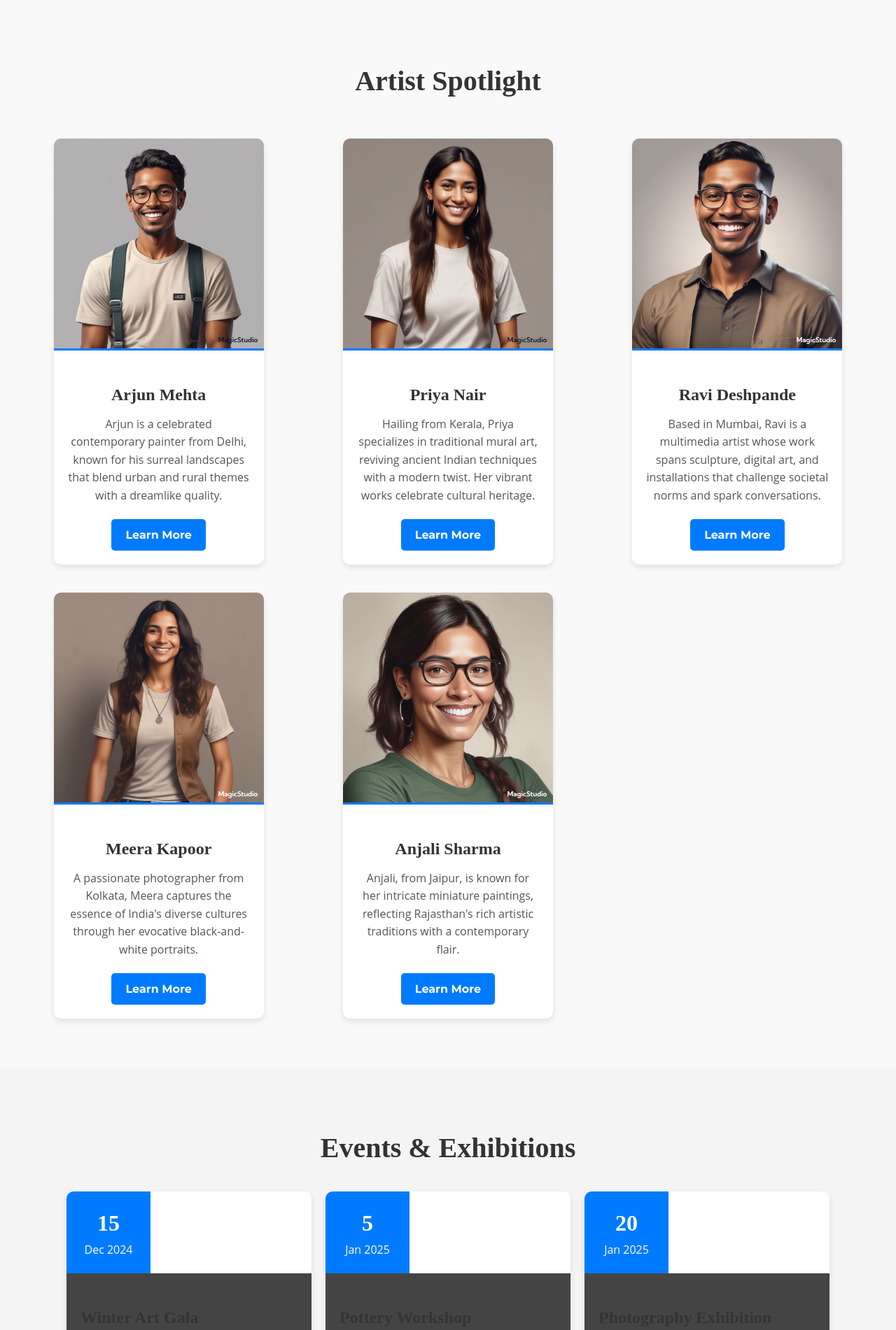
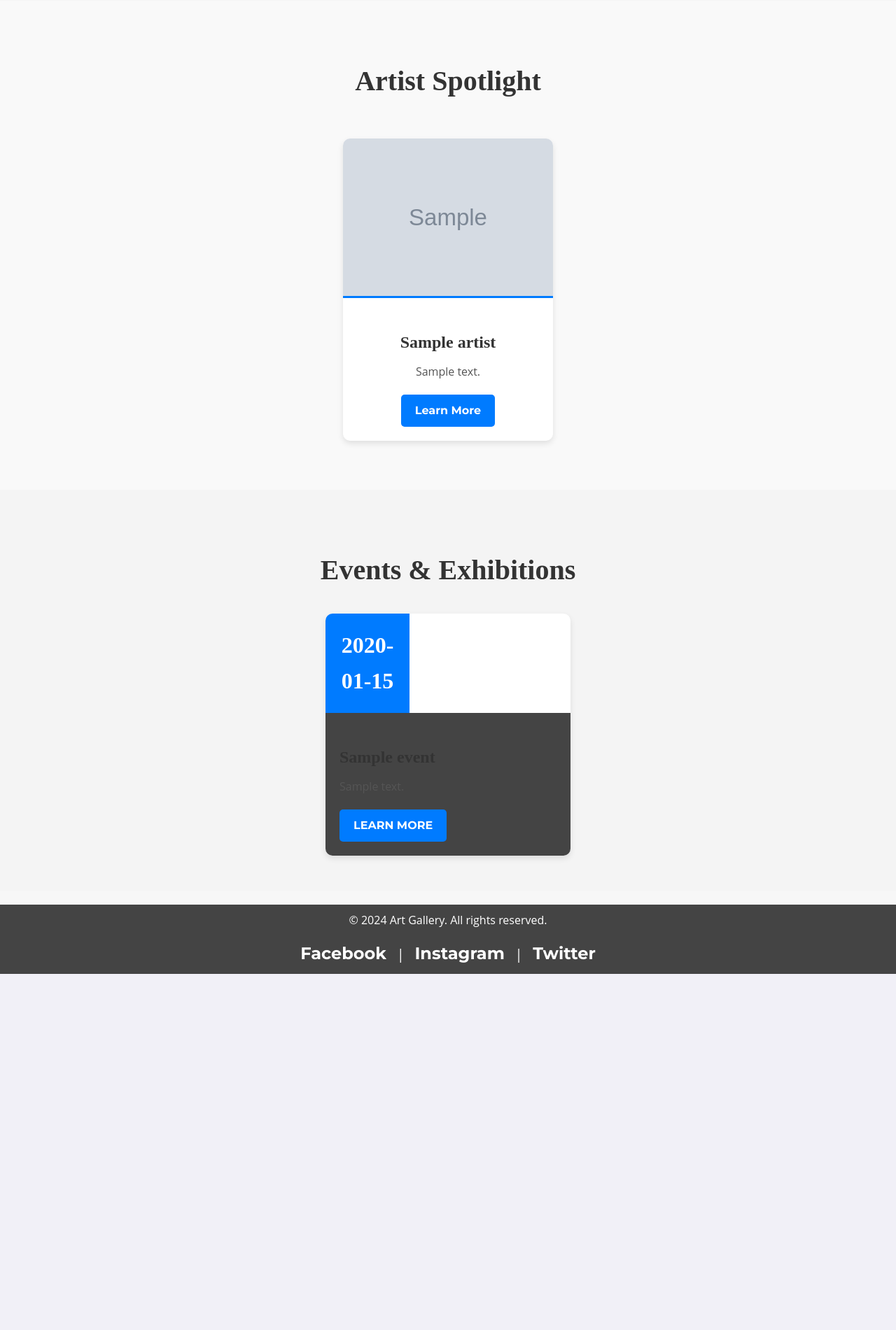
Before and after one commit to susanna199/art_gallery, a Flask app: page /home in a window 1280 px wide. Shown: the part 1464-3365 px from the top of the page at 70% size. After the commit the page ends 2856 px from the top, so only its background shows below. Run offline with Flask 3, Linux system fonts and the light colour scheme; data comes from the database, SQL or seed files in the repository; tables that the repository leaves empty hold one stand-in row (values such as "Sample post"); grey boxes marked "Sample" are stand-in pictures; some libraries are stand-ins or nearby versions.

Commit message:
homepage modified

```diff
--- a/server.py
+++ b/server.py
@@ -19,9 +19,19 @@ def home():
     cursor1.execute("Select * from mydb2.artwork limit 4")
     artworks = cursor1.fetchall()
 
+    cursor2 = dbconn.cursor()
 
-    print(artworks)
-    return render_template('index3.html', artworks=artworks)
+    id = request.args.get('id', default=1, type=int)
+    cursor2.execute("Select * from mydb2.artists limit 5")
+    artists = cursor2.fetchall()
+
+    cursor3 = dbconn.cursor()
+
+    id = request.args.get('id', default=1, type=int)
+    cursor3.execute("Select * from mydb2.events limit 3")
+    events= cursor3.fetchall()
+
+    return render_template('index3.html', artists=artists, artworks=artworks, events=events)
 
 @app.route("/about")
 def about():
@@ -99,15 +109,14 @@ def artwork():
 def events():
     dbconn=mysql.connection
     cursor1=dbconn.cursor()
-    cursor1.execute("SELECT * FROM events")
+    cursor1.execute("SELECT * FROM events WHERE event_date BETWEEN CURRENT_DATE() AND '2025-01-30' LIMIT 3")
     results1=cursor1.fetchall()
-    print(results1)
     cursor1.close()
-    # cursor2=dbconn.cursor()
-    # cursor2.execute("SELECT * FROM events")
-    # results2=cursor2.fetchall()
-    # cursor2.close()
-    return render_template("events.html", results1=results1)
+    cursor2=dbconn.cursor()
+    cursor2.execute("SELECT * FROM events WHERE event_date>'2025-01-30' LIMIT 3")
+    results2=cursor2.fetchall()
+    cursor2.close()
+    return render_template("events.html", results1=results1, results2=results2)
 
 @app.route("/artists")
 def artists():
--- a/templates/index3.html
+++ b/templates/index3.html
@@ -491,11 +491,6 @@
         <img src="/static/images/bg.jfif" alt="Art Banner" style="width:100%; height:650px;">
     </section>
 
-    <!-- About Section -->
-    <section id="about">
-        <a href="/about" target="_blank"><h2>About Us</h2></a>
-        <p>Welcome to Art Haven - a contemporary art gallery that showcases innovative artwork from both emerging and established artists. We believe art is a powerful catalyst for dialogue, introspection, and change, and our mission is to foster a deeper connection between art and its audience.</p>
-    </section>
 
     <!-- Gallery Highlights -->
     <section class="gallery-highlights">
@@ -503,7 +498,7 @@
         <div class="gallery-grid">
             {% for artwork in artworks %}
             <div class="gallery-item">
-                <a href="/artwork/{{ artwork[0] }}">  <!-- Assuming artwork[0] is the ID -->
+                <a href="/artwork">  <!-- Assuming artwork[0] is the ID -->
                     <img src="{{ artwork[3] }}" class="artwork_image" alt="{{ artwork[2] }}">
                 </a>
             </div>
@@ -511,72 +506,28 @@
         </div> <!-- Closing the gallery-grid div -->
     </section>
 
-
+    <!-- About Section -->
+    <section id="about">
+        <a href="/about" target="_blank"><h2>About Us</h2></a>
+        <p>Welcome to Art Haven - a contemporary art gallery that showcases innovative artwork from both emerging and established artists. We believe art is a powerful catalyst for dialogue, introspection, and change, and our mission is to foster a deeper connection between art and its audience.</p>
+    </section>
 
     <!-- Artist Spotlight Section -->
 <section class="artist-spotlight">
     <h2>Artist Spotlight</h2>
     <div class="spotlight-grid">
-        <!-- Artist 1 -->
+        {% for artist in artists %}
         <div class="spotlight-card">
             <div class="spotlight-image">
-                <img src="/static/images/magicstudio-art (5).jpg" alt="Arjun Mehta">
+                <img src="{{artist[4]}}" alt="{{artist[1]}}">
             </div>
             <div class="spotlight-details">
-                <h3>Arjun Mehta</h3>
-                <p>Arjun is a celebrated contemporary painter from Delhi, known for his surreal landscapes that blend urban and rural themes with a dreamlike quality.</p>
+                <h3>{{artist[1]}}</h3>
+                <p>{{artist[3]}}</p>
                 <a href="/artists" class="btn">Learn More</a>
             </div>
         </div>
-
-        <!-- Artist 2 -->
-        <div class="spotlight-card">
-            <div class="spotlight-image">
-                <img src="/static/images/magicstudio-art (6).jpg" alt="Priya Nair">
-            </div>
-            <div class="spotlight-details">
-                <h3>Priya Nair</h3>
-                <p>Hailing from Kerala, Priya specializes in traditional mural art, reviving ancient Indian techniques with a modern twist. Her vibrant works celebrate cultural heritage.</p>
-                <a href="/artists" class="btn">Learn More</a>
-            </div>
-        </div>
-
-        <!-- Artist 3 -->
-        <div class="spotlight-card">
-            <div class="spotlight-image">
-                <img src="/static/images/magicstudio-art (4).jpg" alt="Ravi Deshpande">
-            </div>
-            <div class="spotlight-details">
-                <h3>Ravi Deshpande</h3>
-                <p>Based in Mumbai, Ravi is a multimedia artist whose work spans sculpture, digital art, and installations that challenge societal norms and spark conversations.</p>
-                <a href="/artists" class="btn">Learn More</a>
-            </div>
-        </div>
-
-        <!-- Artist 4 -->
-        <div class="spotlight-card">
-            <div class="spotlight-image">
-                <img src="/static/images/magicstudio-art (7).jpg" alt="Meera Kapoor">
-            </div>
-            <div class="spotlight-details">
-                <h3>Meera Kapoor</h3>
-                <p>A passionate photographer from Kolkata, Meera captures the essence of India's diverse cultures through her evocative black-and-white portraits.</p>
-                <a href="/artists" class="btn">Learn More</a>
-            </div>
-        </div>
-
-        <!-- Artist 5 -->
-        <div class="spotlight-card">
-            <div class="spotlight-image">
-                <img src="/static/images/magicstudio-art (8).jpg" alt="Anjali Sharma">
-            </div>
-            <div class="spotlight-details">
-                <h3>Anjali Sharma</h3>
-                <p>Anjali, from Jaipur, is known for her intricate miniature paintings, reflecting Rajasthan's rich artistic traditions with a contemporary flair.</p>
-                <a href="/artists" class="btn">Learn More</a>
-            </div>
-        </div>
-
+        {% endfor %}
     </div>
 </section>
 
@@ -584,70 +535,18 @@
 <section class="events-exhibitions">
     <h2>Events & Exhibitions</h2>
     <div class="events-container">
-        <!-- Event 1 -->
+        {% for event in events %}
         <div class="event-card">
             <div class="event-date">
-                <h3>15</h3>
-                <p>Dec 2024</p>
+                <h3>{{ event[2] }}</h3> <!-- Event Date -->
             </div>
             <div class="event-details">
-                <h3>Winter Art Gala</h3>
-                <p>A celebration of contemporary art with live performances, workshops, and exclusive collections from emerging artists.</p>
+                <h3>{{ event[1] }}</h3> <!-- Event Name -->
+                <p>{{ event[3] }}</p>   <!-- Event Description -->
                 <a href="/events" class="btn">Learn More</a>
             </div>
         </div>
-
-        <!-- Event 2 -->
-        <div class="event-card">
-            <div class="event-date">
-                <h3>5</h3>
-                <p>Jan 2025</p>
-            </div>
-            <div class="event-details">
-                <h3>Pottery Workshop</h3>
-                <p>Join our hands-on pottery workshop to learn traditional Indian pottery techniques with expert artists.</p>
-                <a href="/events" class="btn">Learn More</a>
-            </div>
-        </div>
-
-        <!-- Event 3 -->
-        <div class="event-card">
-            <div class="event-date">
-                <h3>20</h3>
-                <p>Jan 2025</p>
-            </div>
-            <div class="event-details">
-                <h3>Photography Exhibition</h3>
-                <p>Explore stunning visual stories captured by renowned photographers from across India.</p>
-                <a href="/events" class="btn">Learn More</a>
-            </div>
-        </div>
-
-        <!-- Event 4 -->
-        <div class="event-card">
-            <div class="event-date">
-                <h3>14</h3>
-                <p>Feb 2025</p>
-            </div>
-            <div class="event-details">
-                <h3>Art & Sustainability Forum</h3>
-                <p>An interactive forum exploring how art can inspire sustainable living, featuring panel discussions and eco-friendly installations.</p>
-                <a href="/events" class="btn">Learn More</a>
-            </div>
-        </div>
-
-        <!-- Event 5 -->
-        <div class="event-card">
-            <div class="event-date">
-                <h3>28</h3>
-                <p>Feb 2025</p>
-            </div>
-            <div class="event-details">
-                <h3>Spring Sculpture Exhibition</h3>
-                <p>A showcase of breathtaking sculptures from emerging and established artists, celebrating forms and textures in 3D art.</p>
-                <a href="/events" class="btn">Learn More</a>
-            </div>
-        </div>
+        {% endfor %}
     </div>
 </section>
 
```
